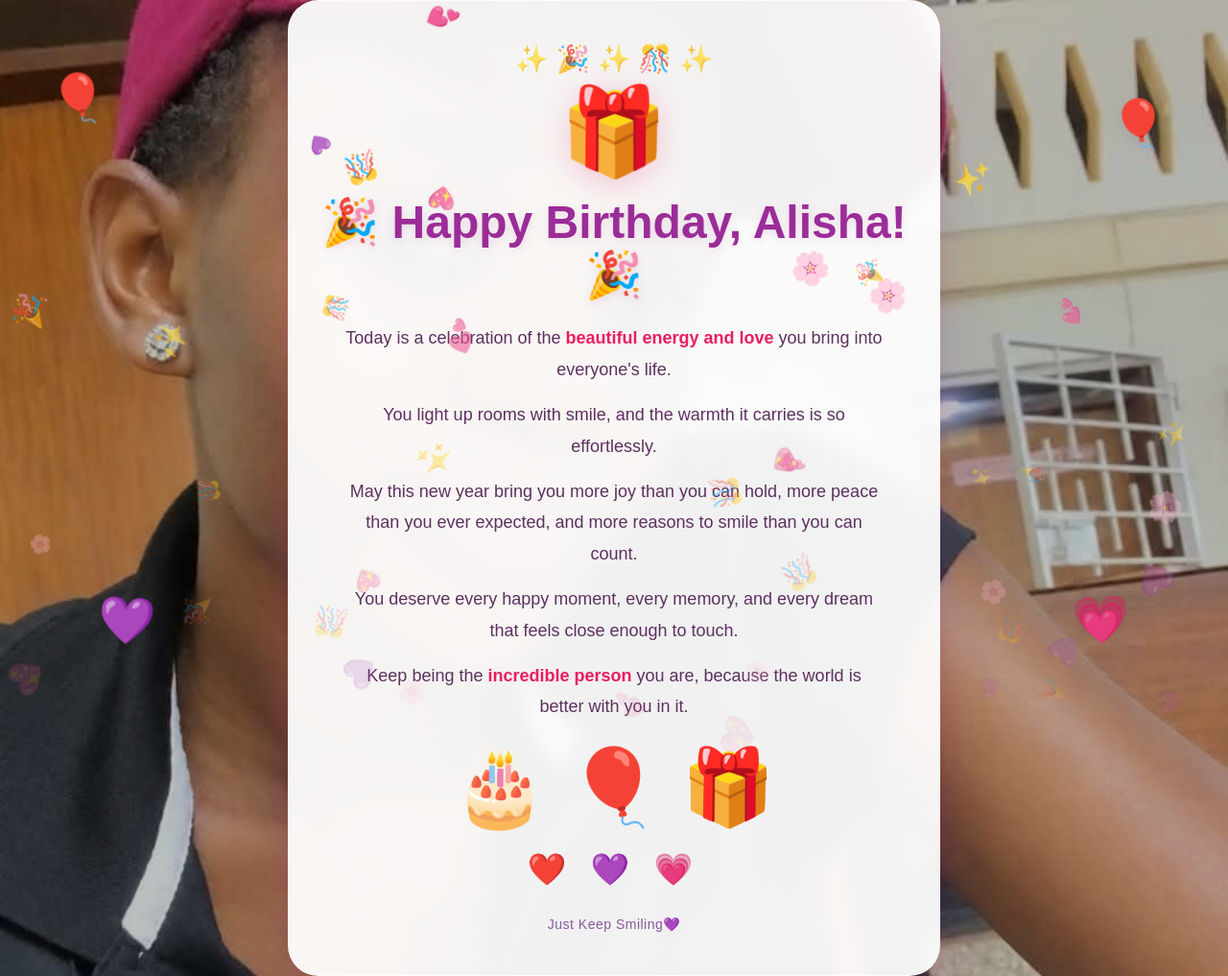
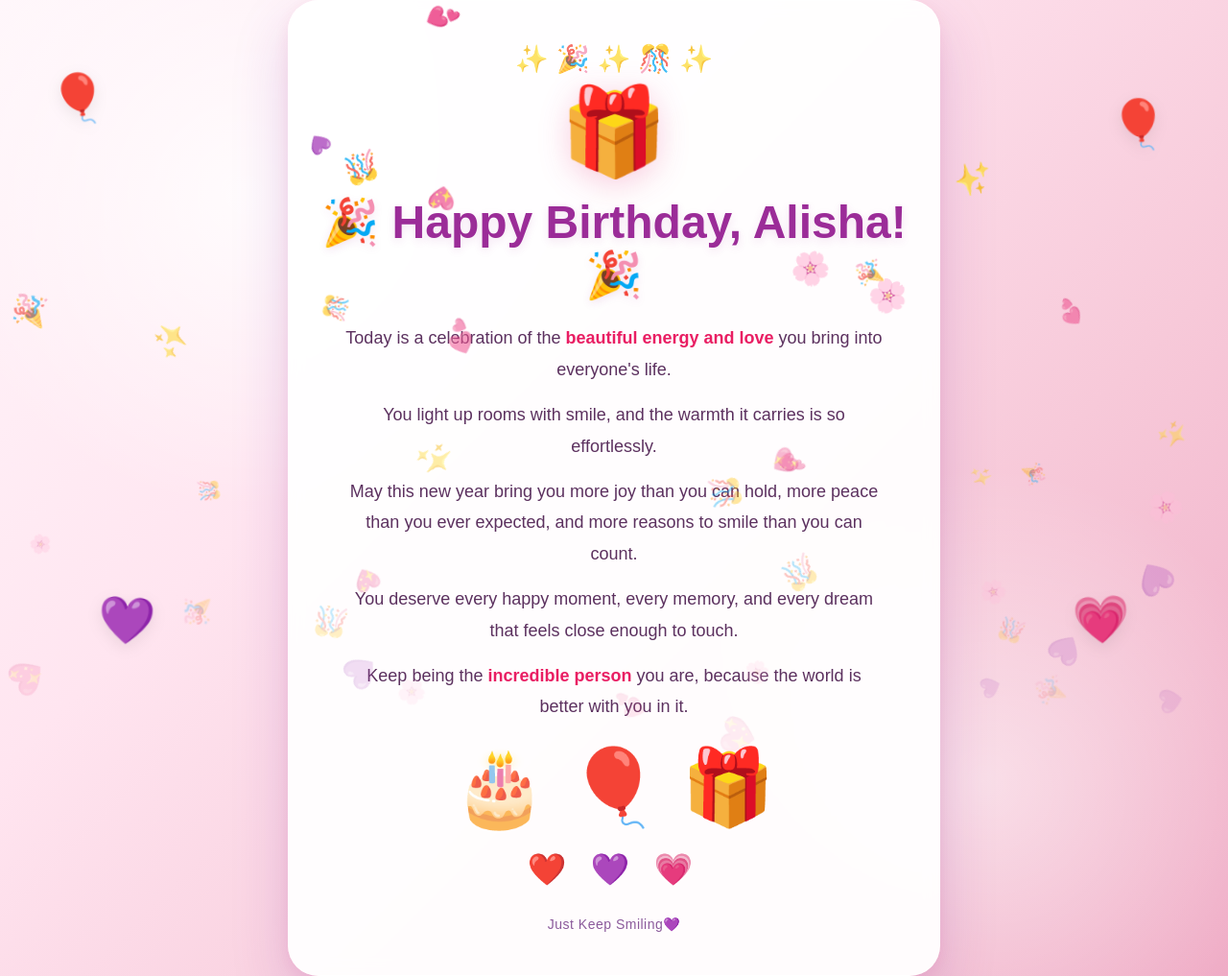
Before and after one commit to princejun45/Surprise, a plain HTML site: page Page2.html in a window 1280 px wide. Shown: the whole page at 96% size. Drawn offline with Linux system fonts and the light colour scheme.

Commit message:
Update Page2.html

```diff
--- a/Page2.html
+++ b/Page2.html
@@ -32,25 +32,15 @@
             overflow-x: hidden;
             position: relative;
 
-               background:
-        linear-gradient(rgba(0,0,0,0.25), rgba(0,0,0,0.25)),
-        url("girl.jpeg");
-
-    background-size: cover;
-    background-position: center;
-    background-repeat: no-repeat;
-    background-attachment: fixed;
-
-    font-family: Arial, Helvetica, sans-serif;
-    min-height: 100vh;
-    display: flex;
-    justify-content: center;
-    align-items: center;
-    text-align: center;
-    overflow-x: hidden;
-    position: relative;
-
-    color: #4a145f;
+       background:
+                radial-gradient(circle at 20% 20%, rgba(255,255,255,0.8), transparent 25%),
+                radial-gradient(circle at 80% 80%, rgba(255,255,255,0.5), transparent 25%),
+                linear-gradient(
+                    135deg,
+                    #fff7fb 0%,
+                    #ffe5f0 35%,
+                    #f7c9d9 68%,
+                    #efabc5 100%
                 );
 
             color: #4a145f;
```
